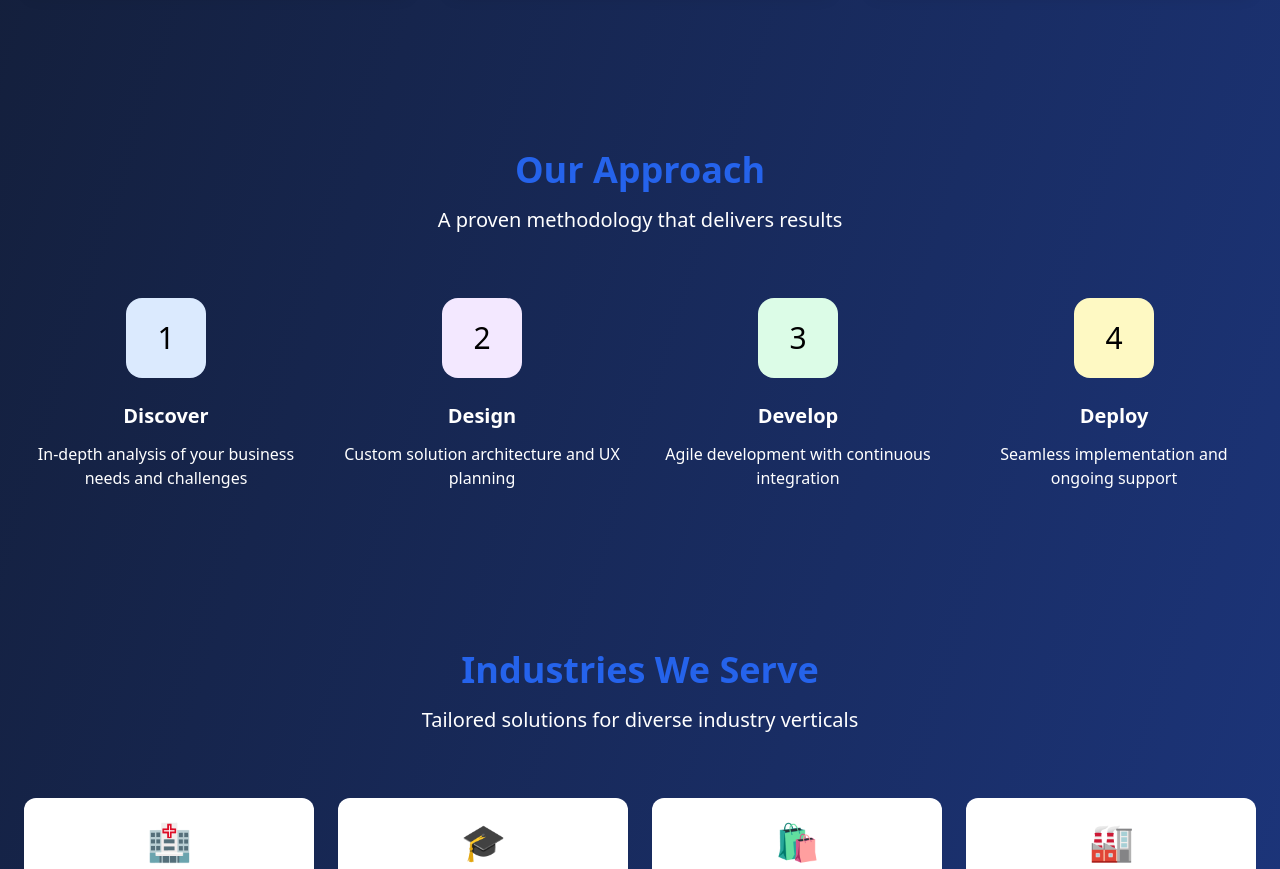
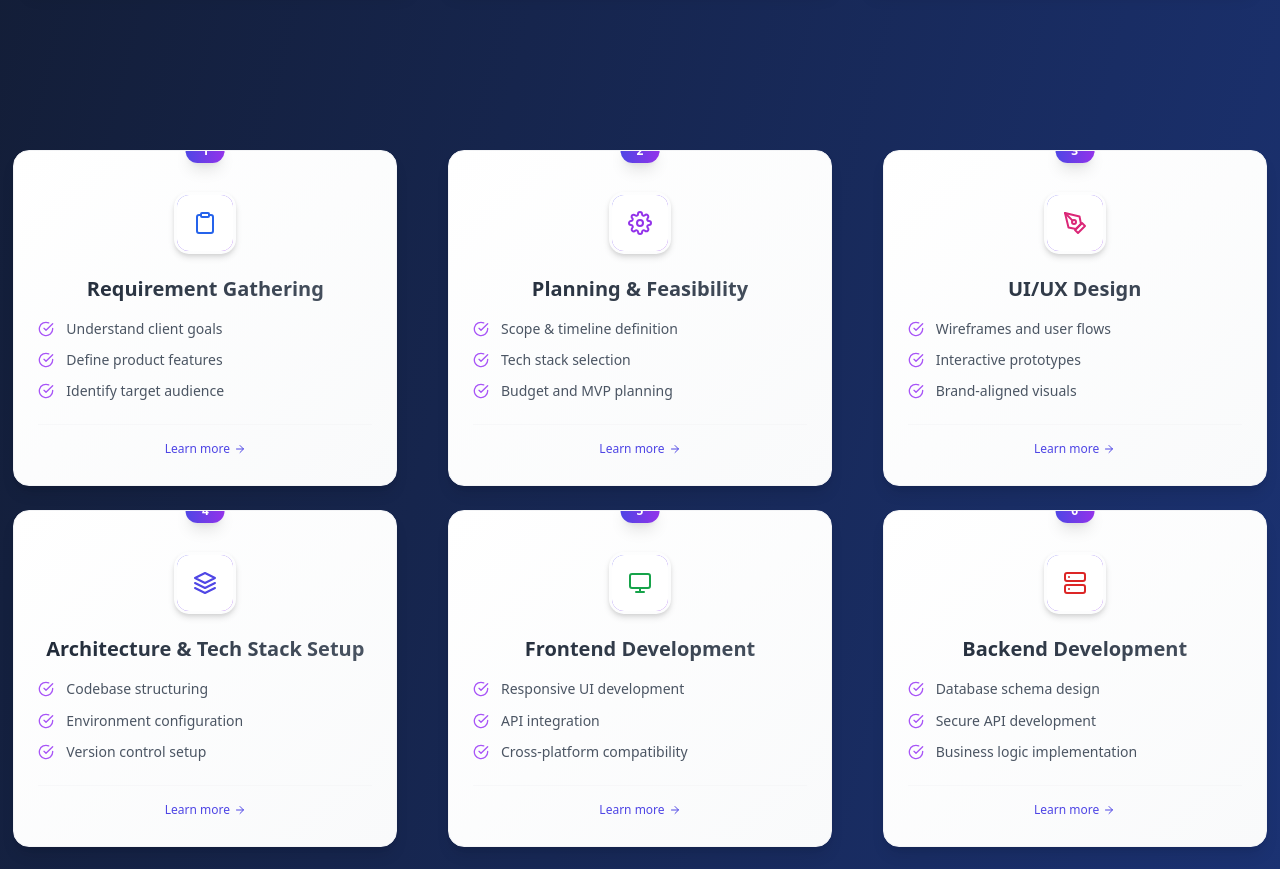
Before and after one commit to somu46/rayndi, a React (Create React App) app: page /solutions in a window 1280 px wide. Shown: the part 1880-2749 px from the top of the page. Built offline with nearby package versions, Linux system fonts and the light colour scheme.

Commit message:
`Refactor "How We Work" section to use ApproachCard component and define steps as data`

```diff
--- /dev/null
+++ b/src/Components/UIVerse/ApproachCard.js
@@ -0,0 +1,58 @@
+import React from 'react';
+import { FiCheckCircle, FiArrowRight } from 'react-icons/fi';
+
+const Card = ({ title, features, number, icon }) => {
+  return (
+    <div className="relative w-full max-w-sm mx-auto bg-gradient-to-br from-white to-gray-50 rounded-2xl overflow-hidden shadow-lg hover:shadow-xl transition-all duration-300 group hover:-translate-y-1 border border-gray-100">
+      {/* Glow effect */}
+      <div className="absolute inset-0 bg-gradient-to-br from-indigo-100/20 to-purple-100/20 opacity-0 group-hover:opacity-100 transition-opacity duration-300"></div>
+
+      {/* Ribbon with subtle shine */}
+      <div className="absolute -top-3 left-1/2 transform -translate-x-1/2">
+        <span className="relative bg-gradient-to-r from-indigo-600 to-purple-600 text-white font-bold text-xs px-4 py-1 rounded-full shadow-lg flex items-center justify-center">
+          {number}
+          <span className="absolute w-3 h-3 bg-white/30 rounded-full -right-1 -top-1"></span>
+          <span className="absolute w-1 h-1 bg-white rounded-full left-2 top-1"></span>
+        </span>
+      </div>
+
+      {/* Content */}
+      <div className="relative z-10 p-6 pt-10 pb-7">
+        {/* Icon with gradient border */}
+        <div className="w-16 h-16 mx-auto mb-5 flex items-center justify-center rounded-2xl bg-white shadow-md border-4 border-transparent bg-clip-padding relative before:absolute before:inset-0 before:rounded-xl before:p-0.5 before:bg-gradient-to-br before:from-indigo-500 before:to-purple-600 before:-z-10">
+          <div className="text-2xl bg-gradient-to-r from-indigo-600 to-purple-600 bg-clip-text text-transparent">
+            {icon}
+          </div>
+        </div>
+
+        {/* Title */}
+        <h3 className="text-xl font-bold text-gray-800 mb-4 text-center bg-gradient-to-r from-gray-800 to-gray-600 bg-clip-text text-transparent">
+          {title}
+        </h3>
+
+        {/* Bullet Points with animated checkmarks */}
+        <ul className="space-y-3 text-left">
+          {features.map((item, idx) => (
+            <li
+              key={idx}
+              className="flex items-start gap-3 transition-all duration-200 hover:translate-x-1"
+            >
+              <FiCheckCircle className="flex-shrink-0 text-purple-500 mt-0.5 group-hover:scale-110 transition-transform duration-200" />
+              <span className="text-gray-600 text-sm leading-snug">{item}</span>
+            </li>
+          ))}
+        </ul>
+
+        {/* Subtle CTA at bottom with FiArrowRight */}
+        <div className="mt-6 pt-4 border-t border-gray-100/50">
+          <button className="text-xs font-medium text-indigo-600 hover:text-indigo-800 transition-colors duration-200 flex items-center justify-center gap-1 mx-auto group/button">
+            Learn more
+            <FiArrowRight className="h-3 w-3 transition-transform duration-200 group-hover/button:translate-x-1" />
+          </button>
+        </div>
+      </div>
+    </div>
+  );
+};
+
+export default Card;
--- a/src/Components/UIVerse/logoSlider.js
+++ b/src/Components/UIVerse/logoSlider.js
@@ -96,7 +96,7 @@ const StyledWrapper = styled.div`
   .marquee__group span {
     margin: 0 1.5rem;
     white-space: nowrap;
-    background: #000000;
+
     color: white;
     padding: 4px 16px 4px 12px;
     border-radius: 6px;
--- a/src/Pages/Solutions/Solutions.jsx
+++ b/src/Pages/Solutions/Solutions.jsx
@@ -1,6 +1,18 @@
 import { motion } from "framer-motion";
 import { FiCode, FiCloud, FiDatabase, FiLock, FiSmartphone, FiBarChart2 } from "react-icons/fi";
-
+import ApproachCard from "../../Components/UIVerse/ApproachCard";
+import {
+  FiClipboard,
+  FiSettings,
+  FiPenTool,
+  FiLayers,
+  FiMonitor,
+  FiServer,
+  FiCheckCircle,
+  FiUploadCloud,
+  FiRefreshCw,
+  FiTrendingUp,
+} from "react-icons/fi";
 const SolutionsPage = () => {
   // Solutions data
   const solutions = [
@@ -58,6 +70,111 @@ const SolutionsPage = () => {
     { name: "Government", icon: "🏛️" },
     { name: "Startups", icon: "🚀" }
   ];
+
+const steps = [
+  {
+    number: 1,
+    title: 'Requirement Gathering',
+    icon: <FiClipboard className="w-6 h-6 text-blue-600" />,
+    features: [
+      "Understand client goals",
+      "Define product features",
+      "Identify target audience",
+    ],
+  },
+  {
+    number: 2,
+    title: 'Planning & Feasibility',
+    icon: <FiSettings className="w-6 h-6 text-purple-600" />,
+    features: [
+      "Scope & timeline definition",
+      "Tech stack selection",
+      "Budget and MVP planning",
+    ],
+  },
+  {
+    number: 3,
+    title: 'UI/UX Design',
+    icon: <FiPenTool className="w-6 h-6 text-pink-600" />,
+    features: [
+      "Wireframes and user flows",
+      "Interactive prototypes",
+      "Brand-aligned visuals",
+    ],
+  },
+  {
+    number: 4,
+    title: 'Architecture & Tech Stack Setup',
+    icon: <FiLayers className="w-6 h-6 text-indigo-600" />,
+    features: [
+      "Codebase structuring",
+      "Environment configuration",
+      "Version control setup",
+    ],
+  },
+  {
+    number: 5,
+    title: 'Frontend Development',
+    icon: <FiMonitor className="w-6 h-6 text-green-600" />,
+    features: [
+      "Responsive UI development",
+      "API integration",
+      "Cross-platform compatibility",
+    ],
+  },
+  {
+    number: 6,
+    title: 'Backend Development',
+    icon: <FiServer className="w-6 h-6 text-red-600" />,
+    features: [
+      "Database schema design",
+      "Secure API development",
+      "Business logic implementation",
+    ],
+  },
+  {
+    number: 7,
+    title: 'Testing & QA',
+    icon: <FiCheckCircle className="w-6 h-6 text-yellow-600" />,
+    features: [
+      "Unit and integration tests",
+      "UI/UX testing",
+      "Bug fixing and QA cycles",
+    ],
+  },
+  {
+    number: 8,
+    title: 'Deployment',
+    icon: <FiUploadCloud className="w-6 h-6 text-blue-500" />,
+    features: [
+      "Live server configuration",
+      "CI/CD pipeline integration",
+      "SSL and DNS setup",
+    ],
+  },
+  {
+    number: 9,
+    title: 'Maintenance & Updates',
+    icon: <FiRefreshCw className="w-6 h-6 text-gray-600" />,
+    features: [
+      "Performance monitoring",
+      "Bug fixes and patches",
+      "Feature enhancements",
+    ],
+  },
+  {
+    number: 10,
+    title: 'Marketing & Launch',
+    icon: <FiTrendingUp className="w-6 h-6 text-green-700" />,
+    features: [
+      "SEO and analytics setup",
+      "Marketing campaign support",
+      "Launch strategy execution",
+    ],
+  },
+];
+
+
 
   return (
     <div className="bg-gradient-to-br from-gray-900 to-blue-900">
@@ -179,79 +296,17 @@ const SolutionsPage = () => {
 
       {/* How We Work */}
       <section className="py-20 ">
-        <div className="container mx-auto px-6">
-          <motion.div
-            initial={{ opacity: 0 }}
-            whileInView={{ opacity: 1 }}
-            transition={{ duration: 0.8 }}
-            viewport={{ once: true }}
-            className="text-center mb-16"
-          >
-            <h2 className="text-4xl font-bold mb-4 text-gray-900">
-              <span className="text-blue-600">Our Approach</span>
-            </h2>
-            <p className="text-xl text-white max-w-2xl mx-auto">
-              A proven methodology that delivers results
-            </p>
-          </motion.div>
+        <div className="flex flex-wrap justify-center gap-6">
+      {steps.map((step, index) => (
+        <ApproachCard
+  key={index}
+  title={step.title}
+  number={step.number}
+  icon={step.icon}
+  features={step.features}
+/>
 
-          <div className="grid grid-cols-1 md:grid-cols-4 gap-8">
-            <motion.div
-              initial={{ opacity: 0, y: 20 }}
-              whileInView={{ opacity: 1, y: 0 }}
-              transition={{ duration: 0.5, delay: 0.1 }}
-              viewport={{ once: true }}
-              className="text-center"
-            >
-              <div className="bg-blue-100 w-20 h-20 rounded-2xl flex items-center justify-center mx-auto mb-6">
-                <span className="text-3xl">1</span>
-              </div>
-              <h3 className="text-xl font-bold mb-3 text-white">Discover</h3>
-              <p className="text-white">In-depth analysis of your business needs and challenges</p>
-            </motion.div>
-
-            <motion.div
-              initial={{ opacity: 0, y: 20 }}
-              whileInView={{ opacity: 1, y: 0 }}
-              transition={{ duration: 0.5, delay: 0.2 }}
-              viewport={{ once: true }}
-              className="text-center"
-            >
-              <div className="bg-purple-100 w-20 h-20 rounded-2xl flex items-center justify-center mx-auto mb-6">
-                <span className="text-3xl">2</span>
-              </div>
-              <h3 className="text-xl font-bold mb-3 text-white">Design</h3>
-              <p className="text-white">Custom solution architecture and UX planning</p>
-            </motion.div>
-
-            <motion.div
-              initial={{ opacity: 0, y: 20 }}
-              whileInView={{ opacity: 1, y: 0 }}
-              transition={{ duration: 0.5, delay: 0.3 }}
-              viewport={{ once: true }}
-              className="text-center"
-            >
-              <div className="bg-green-100 w-20 h-20 rounded-2xl flex items-center justify-center mx-auto mb-6">
-                <span className="text-3xl">3</span>
-              </div>
-              <h3 className="text-xl font-bold mb-3 text-white">Develop</h3>
-              <p className="text-white">Agile development with continuous integration</p>
-            </motion.div>
-
-            <motion.div
-              initial={{ opacity: 0, y: 20 }}
-              whileInView={{ opacity: 1, y: 0 }}
-              transition={{ duration: 0.5, delay: 0.4 }}
-              viewport={{ once: true }}
-              className="text-center"
-            >
-              <div className="bg-yellow-100 w-20 h-20 rounded-2xl flex items-center justify-center mx-auto mb-6">
-                <span className="text-3xl">4</span>
-              </div>
-              <h3 className="text-xl font-bold mb-3 text-white">Deploy</h3>
-              <p className="text-white">Seamless implementation and ongoing support</p>
-            </motion.div>
-          </div>
+          ))}
         </div>
       </section>
 
```
